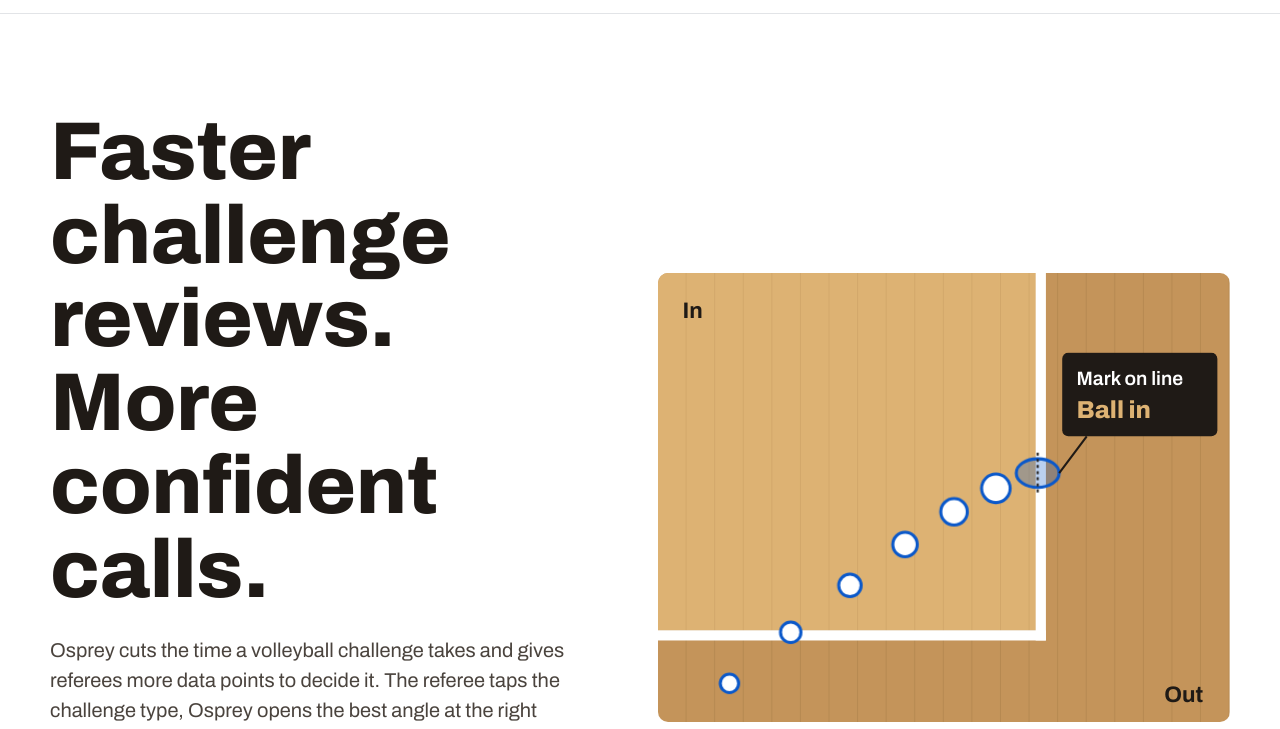
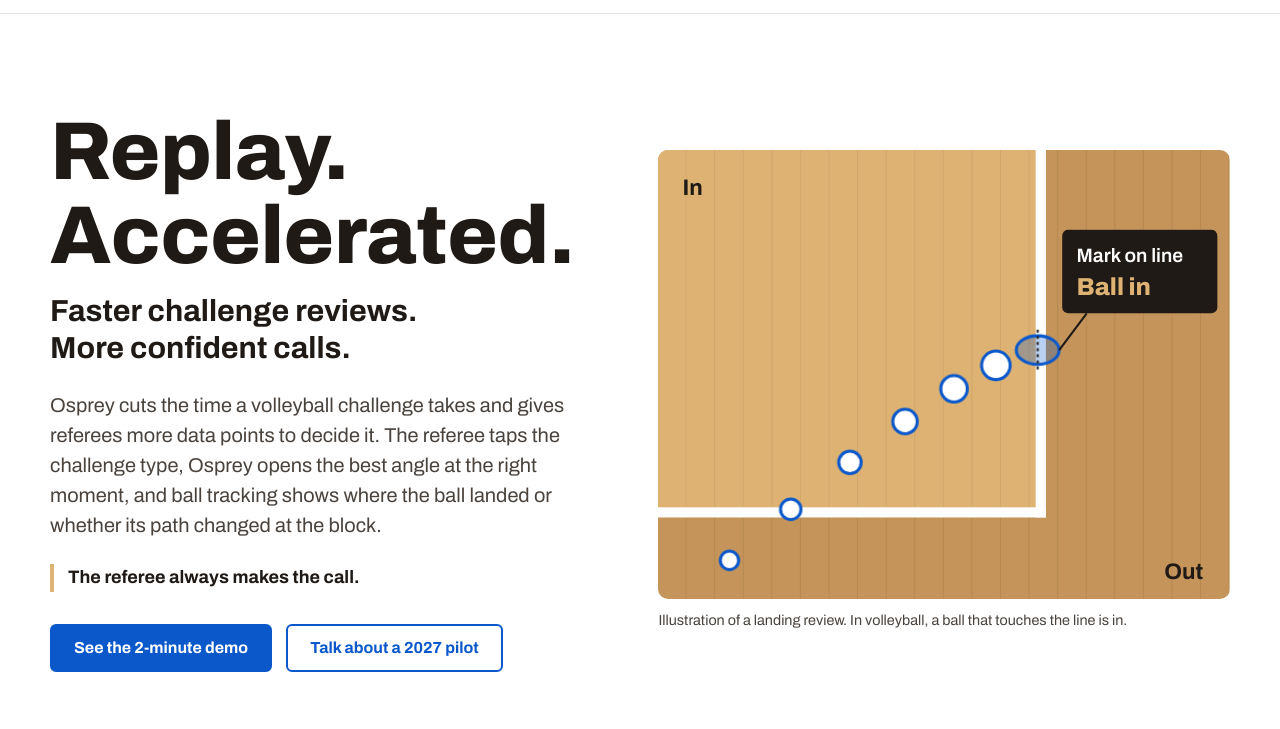
Before and after one commit to Linganator/ospreyreplay-site, a plain HTML site: page index.html in a window 1280 px wide. Shown: the part 63-792 px from the top of the page. Drawn offline with Linux system fonts and the light colour scheme.

Commit message:
Lead the hero with Replay. Accelerated.
Co-Authored-By: Claude Opus 5.5 <noreply@anthropic.com>
Claude-Session: https://claude.ai/code/session_01QJDxpkJU5V5oUNRMRDZqJq

```diff
--- a/index.html
+++ b/index.html
@@ -104,6 +104,8 @@
     gap: clamp(32px, 5vw, 72px); align-items: center;
   }
   .hero-copy { display: grid; gap: 24px; }
+  .hero-sub { font-size: clamp(1.45rem, 2.4vw, 1.9rem); font-weight: 700; line-height: 1.2; color: var(--ink); margin-top: -8px; }
+  .hero-sub span { display: block; }
   .hero-actions { display: flex; gap: 14px; flex-wrap: wrap; margin-top: 8px; }
   .referee-note {
     font-weight: 700; color: var(--ink);
@@ -255,7 +257,8 @@
   <section class="hero" aria-labelledby="hero-title">
     <div class="wrap">
       <div class="hero-copy">
-        <h1 id="hero-title">Faster challenge reviews. More confident calls.</h1>
+        <h1 id="hero-title">Replay. Accelerated.</h1>
+        <p class="hero-sub"><span>Faster challenge reviews.</span> <span>More confident calls.</span></p>
         <p class="lead">Osprey cuts the time a volleyball challenge takes and gives referees more data points to decide it. The referee taps the challenge type, Osprey opens the best angle at the right moment, and ball tracking shows where the ball landed or whether its path changed at the block.</p>
         <p class="referee-note">The referee always makes the call.</p>
         <div class="hero-actions">
```
